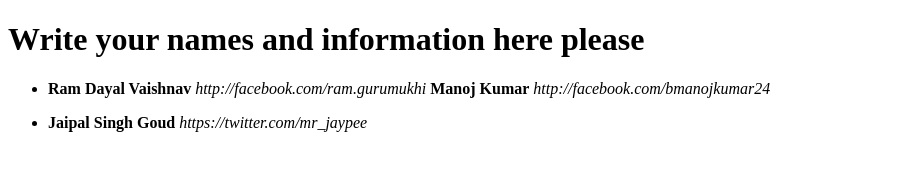
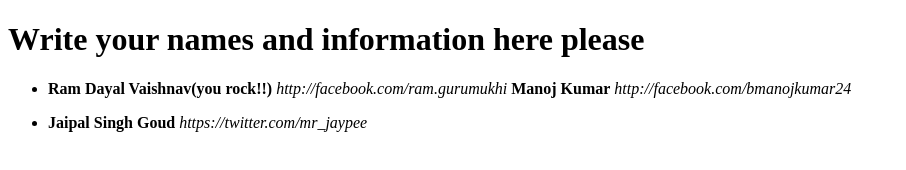
Before and after one commit to psvramaraju/MarketplaceDay, a plain HTML site: page index.html in a window 1280 px wide. Shown: the whole page, without its empty margins (0-906 px from the left). Drawn offline with Linux system fonts and the light colour scheme.

Commit message:
wrqegb
gwff

```diff
--- a/index.html
+++ b/index.html
@@ -7,7 +7,7 @@
  	<h1>Write your names and information here please</h1>
  	<ul>
  		<li>
- 			<b>Ram Dayal Vaishnav</b>
+ 			<b>Ram Dayal Vaishnav(you rock!!) </b>
  			<i>http://facebook.com/ram.gurumukhi</i>
 
 			<b>Manoj Kumar</b>
```
